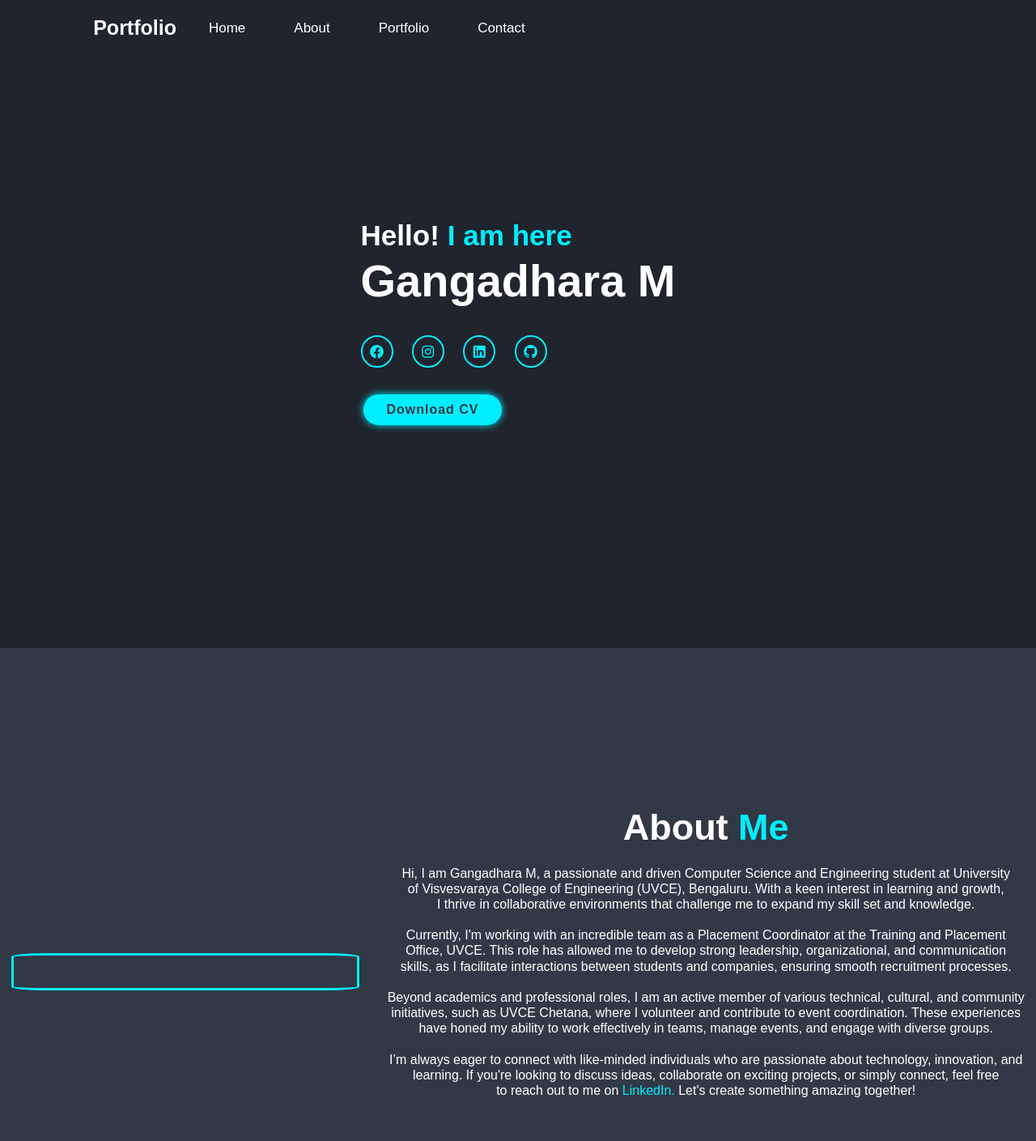
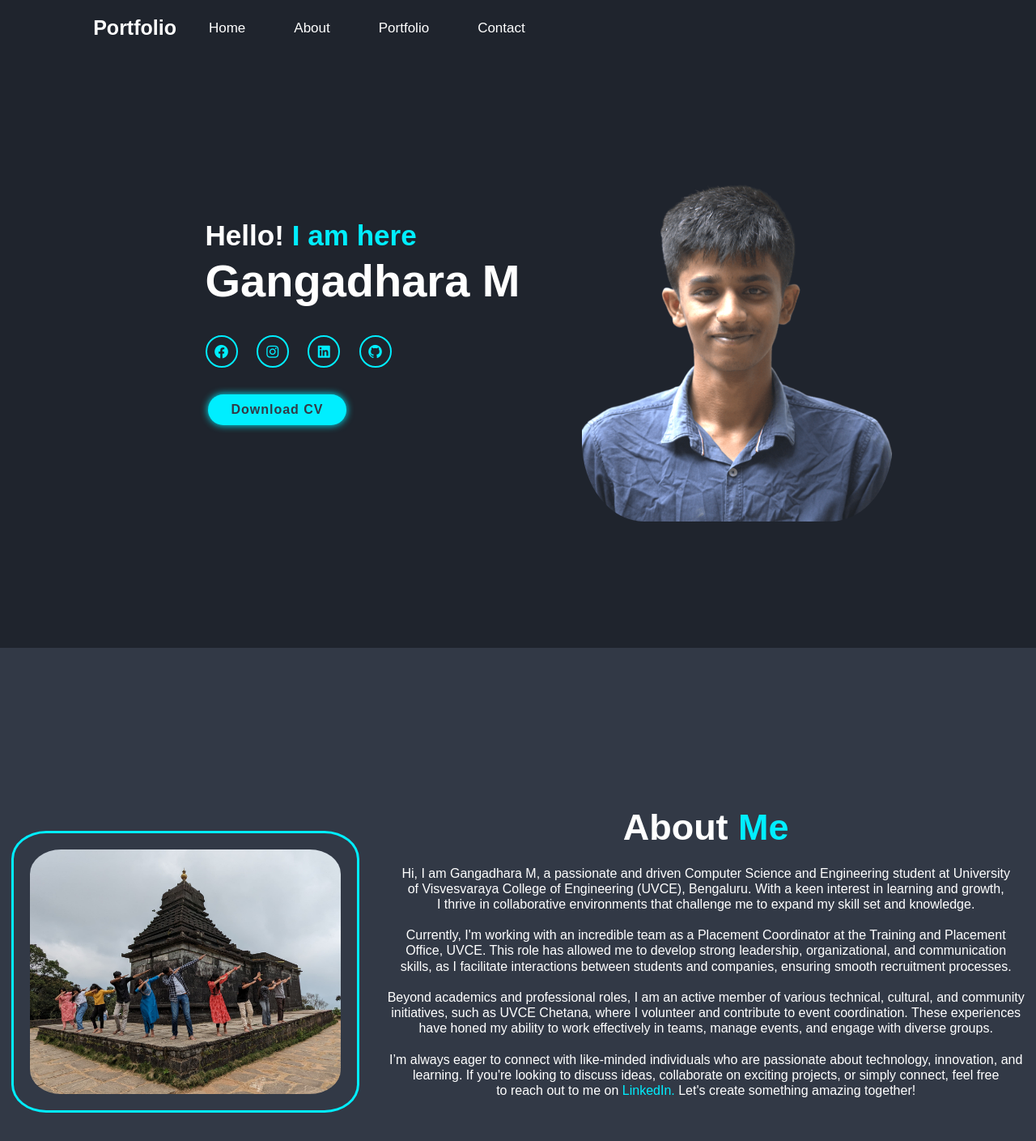
Before and after one commit to Gangadhar-15/MyPortfolio, a plain HTML site: page index.html in a window 1280 px wide. Shown: the top 1409 px of the page at 81% size. Drawn offline with nearby package versions, Linux system fonts and the light colour scheme.

Commit message:
Update index.html

```diff
--- a/index.html
+++ b/index.html
@@ -4,7 +4,7 @@
 <head>
     <meta charset="UTF-8">
     <meta name="viewport" content="width=device-width, initial-scale=1.0">
-    <title>Document</title>
+    <title>Gangadhara</title>
     <link rel="stylesheet" href="style.css">
     <link href='https://unpkg.com/boxicons@2.1.4/css/boxicons.min.css' rel='stylesheet'>
     <script src="script.js"></script>
@@ -43,7 +43,7 @@
         </div>
 
         <div class="home-img">
-            <img src="img/My_photo.png" alt="">
+            <img src="My_photo.png" alt="">
         </div>
     </section>
 
@@ -51,7 +51,7 @@
     <!-- About section -->
     <section class="about" id="about">
         <div class="about-img">
-            <img src="img/UVCE.jpg" alt="">
+            <img src="UVCE.jpg" alt="">
         </div>
 
         <div class="about-content">
```
